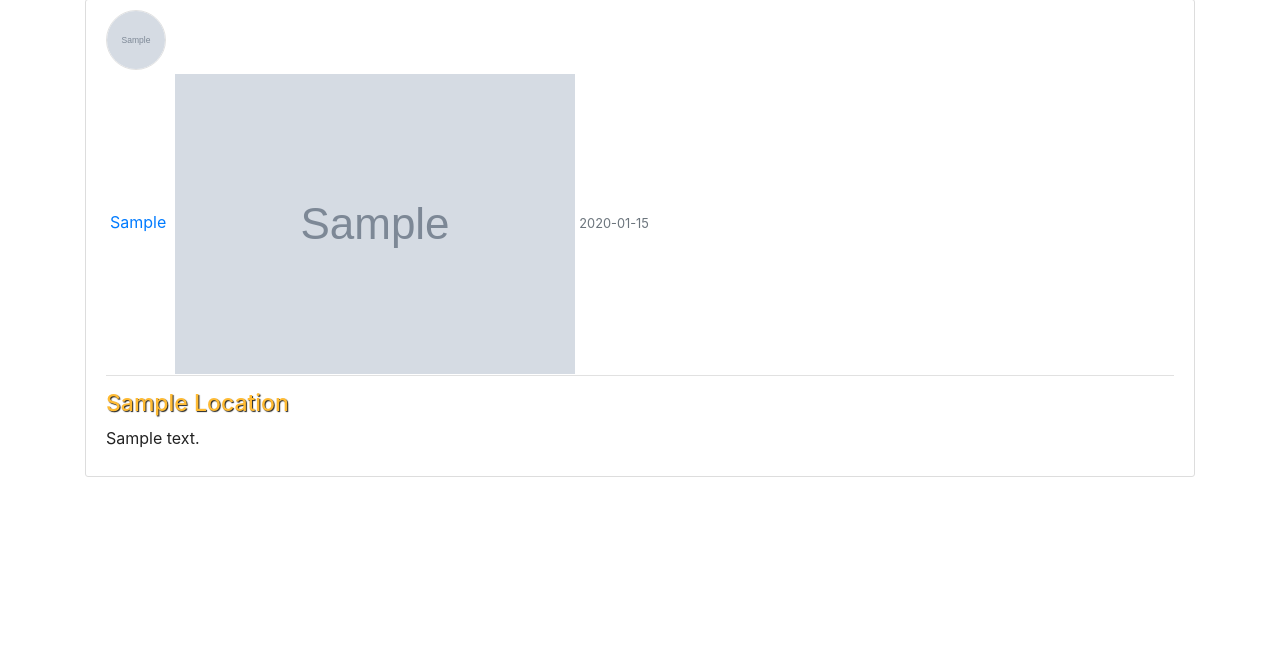
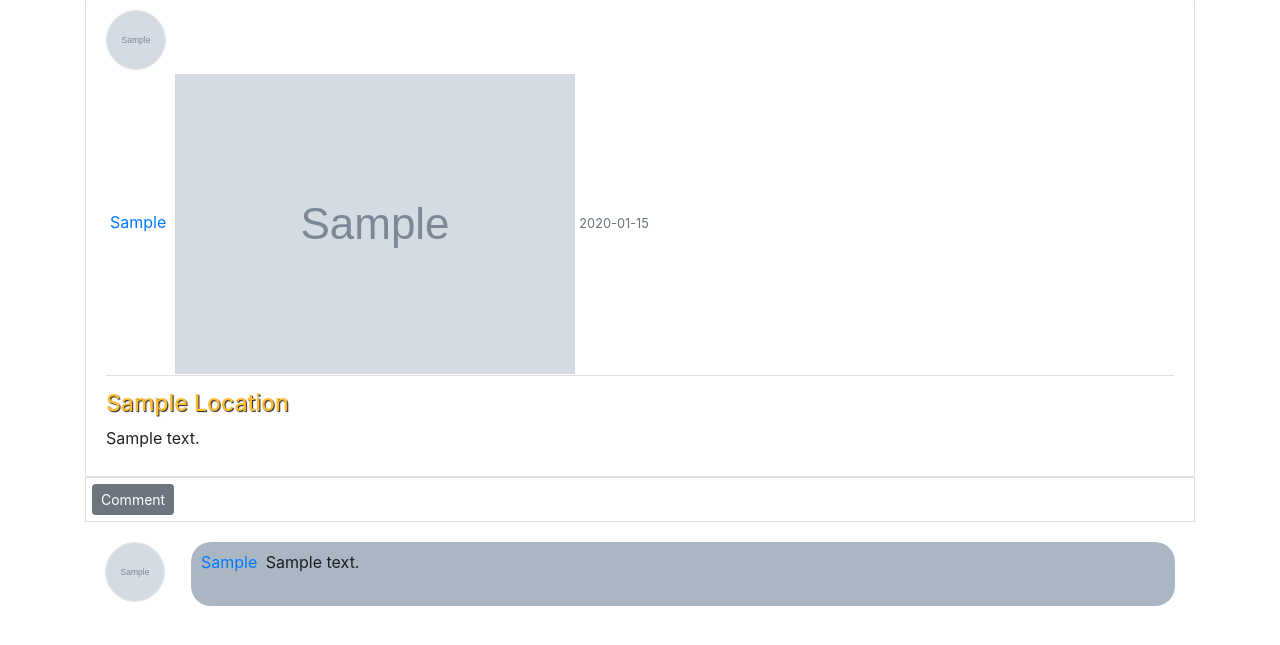
Before and after one commit to dan-jugz/Lets_Drift, a Python web app: template app/templates/driftpost.html in a window 1280 px wide. Shown: the part 97-742 px from the top of the page. Run offline with Jinja, Linux system fonts and the light colour scheme; the template is opened without the code that fills it: most values are stand-ins (such as "Sample title", 1, 10 or a date in 2020); grey boxes marked "Sample" are stand-in pictures; some libraries are stand-ins or nearby versions.

Commit message:
updated the driftpost html to dispaly comments and the admin to be able to delete a comment

```diff
--- a/app/templates/driftpost.html
+++ b/app/templates/driftpost.html
@@ -55,10 +55,71 @@
         <!-- modal end -->
 
         {% endif %}
+        <!-- drift_post.author -->
 
           </div>
 
         </article>
 
 
+
+        <div class="comment-options">
+                <a class="btn btn-sm btn-secondary text-center" href="{{url_for('main.comment',drift_id=drift_post.id)}}">
+                  Comment</a >
+          </div>
+
+            <!-- comments -->
+
+
+            {% for comment in comments%}
+
+                <article class="comment-section">
+                    <img src="{{url_for('static',filename='profile_pics/'+comment.commenter.profile_image)}}" class="rounded-circle post-img" alt="">
+                    <div class="comment-body">
+
+                    <p>
+                        <a class="mr-1 comment-user-name text-primary" href="{{url_for('main.profile',uname=comment.commenter.username)}}"> {{comment.commenter.username}} </a>
+                        {{comment.comment_content}}</p>
+
+                    </div>
+
+                    {% if drift_post.author==current_user %}
+
+                        <button class="btn btn-sm btn-danger" name="button" data-toggle='modal' data-target='#delete_comment_modal'>Delete</button>
+         <!--##### ###       delete comment modal      ####### -->
+                    <div class="modal" tabindex="-1" role="dialog" id='delete_comment_modal'>
+                        <div class="modal-dialog" role="document">
+                          <div class="modal-content">
+                            <div class="modal-header">
+                              <h5 class="modal-title">Delete Comment?</h5>
+                              <button type="button" class="close" data-dismiss="modal" aria-label="Close">
+                                <span aria-hidden="true">&times;</span>
+                              </button>
+                            </div>
+                            <div class="modal-body">
+                              <p>Are you sure?</p>
+                            </div>
+                            <div class="modal-footer">
+                              <button type="button" class="btn btn-secondary" data-dismiss="modal">Close</button>
+
+                              <form action="{{url_for('main.delete_comment',drift_id=drift_post.id,comment_id=comment.id)}}">
+                                  <button type="submit" class="btn btn-danger">Delete</button>
+
+                              </form>
+
+                            </div>
+                          </div>
+                        </div>
+                      </div>
+                 <!--##### ###       delete comment modal      ####### -->
+
+                       {% endif %}
+
+                    </article>
+
+                {% endfor %}
+
+            <!-- end comments -->
+
+
 {% endblock%}
```
